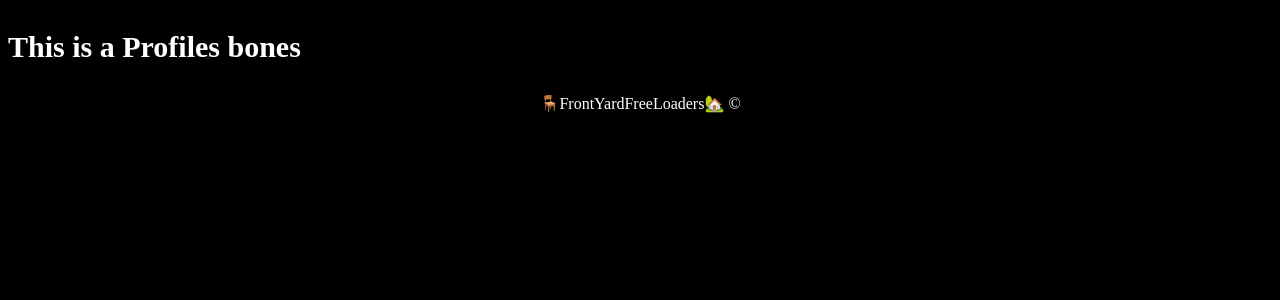
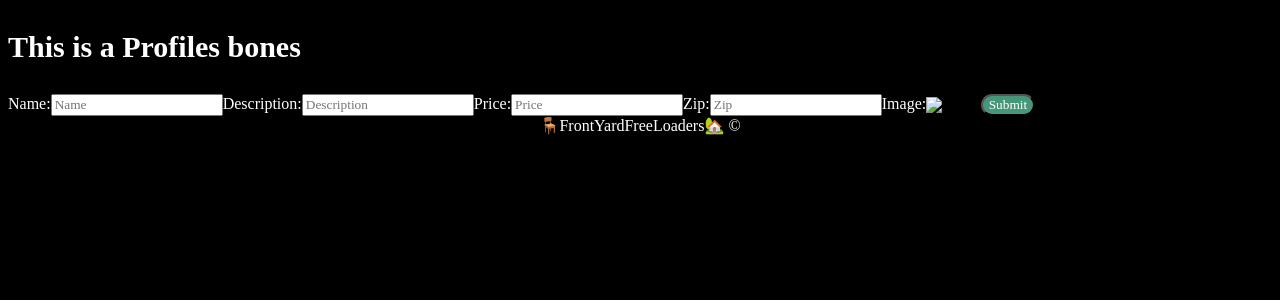
Before and after one commit to CarlyGallagher/front-yard, a React (Create React App) app in the folder client/: page /Profile in a window 1280 px wide. Shown: the top 300 px of the page. Built offline with nearby package versions, Linux system fonts and the light colour scheme.

Commit message:
broken listings page

```diff
--- /dev/null
+++ b/client/src/components/makeListing.js
@@ -0,0 +1,113 @@
+import React from "react";
+import { useState } from "react";
+import { useMutation } from "@apollo/client";
+import { ADD_LISTING } from "../utils/mutations";
+import { QUERY_LISTINGS } from "../utils/queries";
+
+
+const MakeListing = () => {
+    const [newListing, setNewListing] = useState({
+        title: "",
+        description: "",
+        price: "",
+        zip: "",
+        image: "",
+    });
+
+    const [addListing, { error }] = useMutation(ADD_LISTING);
+
+    const addListingSubmit = async (listing) => {
+        try {
+            const { data } = await addListing({
+                variables: { listing },
+            });
+        } catch (err) {
+            console.error(err);
+        }
+    };
+
+    const handleFormSubmit = async (event) => {
+        event.preventDefault();
+        try {
+            const { data } = await addListing({
+                variables: { ...newListing },
+                refetchQueries: [{ query: QUERY_LISTINGS }],
+            });
+            setNewListing({
+                title: "",
+                description: "",
+                price: "",
+                zip: "",
+                image: "",
+            });
+        } catch (err) {
+            console.error(err);
+        }
+    };
+
+    const handleChange = (event) => {
+        const { name, value } = event.target;
+        setNewListing({
+            ...newListing,
+            [name]: value,
+        });
+    };
+
+
+
+
+
+
+
+
+    return (
+        <div>
+            <form onSubmit={handleFormSubmit}>
+                <label htmlFor="name">Name:</label>
+                <input
+                    placeholder="Name"
+                    name="name"
+                    type="name"
+                    id="name"
+                    onChange={handleChange}
+                />
+                <label htmlFor="description">Description:</label>
+                <input
+                    placeholder="Description"
+                    name="description"
+                    type="description"
+                    id="description"
+                    onChange={handleChange}
+                />
+                <label htmlFor="price">Price:</label>
+                <input
+                    placeholder="Price"
+                    name="price"
+                    type="price"
+                    id="price"
+                    onChange={handleChange}
+                />
+                <label htmlFor="zip">Zip:</label>
+                <input
+                    placeholder="Zip"
+                    name="zip"
+                    type="zip"
+                    id="zip"
+                    onChange={handleChange}
+                />
+                <label htmlFor="image">Image:</label>
+                <input
+                    placeholder="Image"
+                    name="image"
+                    type="image"
+                    id="image"
+                    onChange={handleChange}
+                />
+                <button type="submit">Submit</button>
+            </form>
+            {error && <div>Something went wrong...</div>}
+        </div>
+    );
+}
+
+export default MakeListing;
--- a/client/src/pages/Profile.js
+++ b/client/src/pages/Profile.js
@@ -1,11 +1,16 @@
 import React from "react";
 import "./profile.css";
+import MakeListing from "../components/makeListing";
 
 const Profile = () => {
     return (<main>
         <div>
             <h3>This is a Profiles bones</h3>
         </div>
+
+        <div>
+            <MakeListing />
+        </div>
     </main>
     );
 };
```
Also changed, not shown: client/src/components/index.js (deleted, +0 -81 lines), 1 other file (tests, documents, lock files or other folders).
